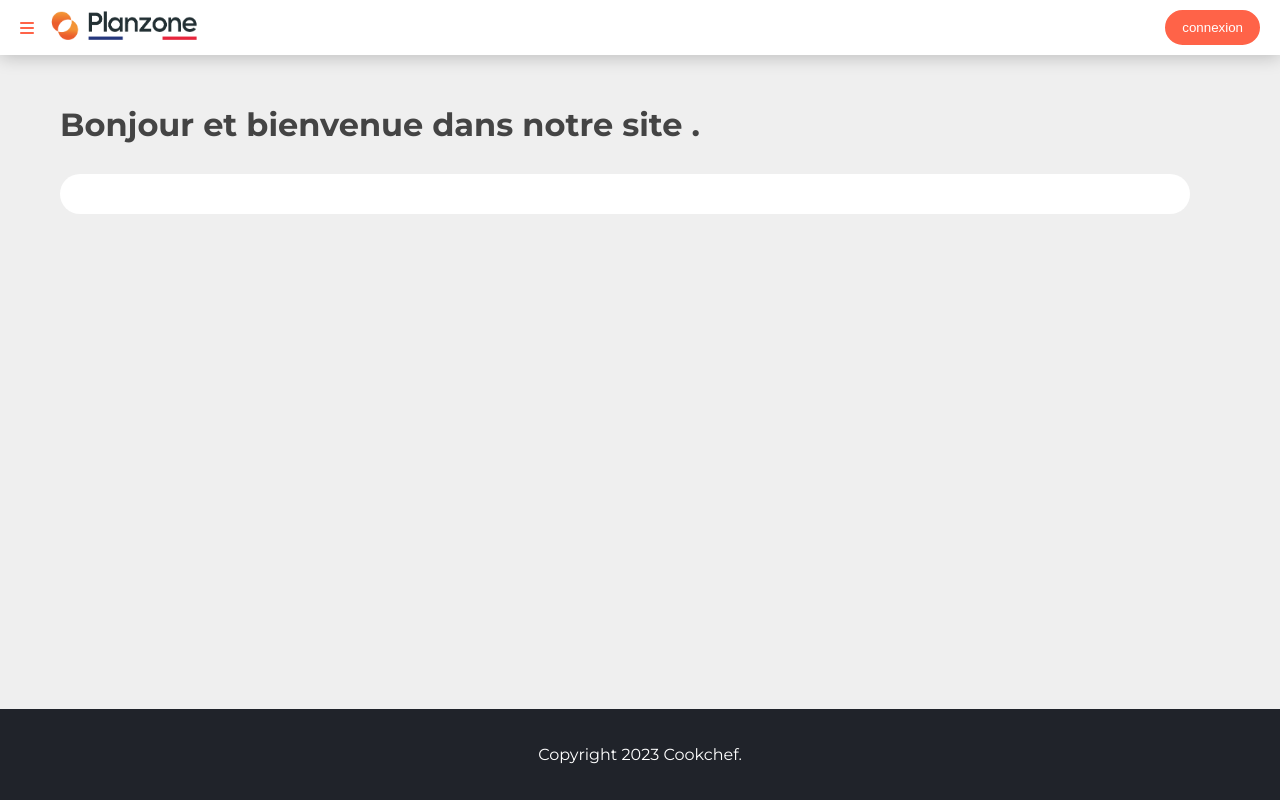
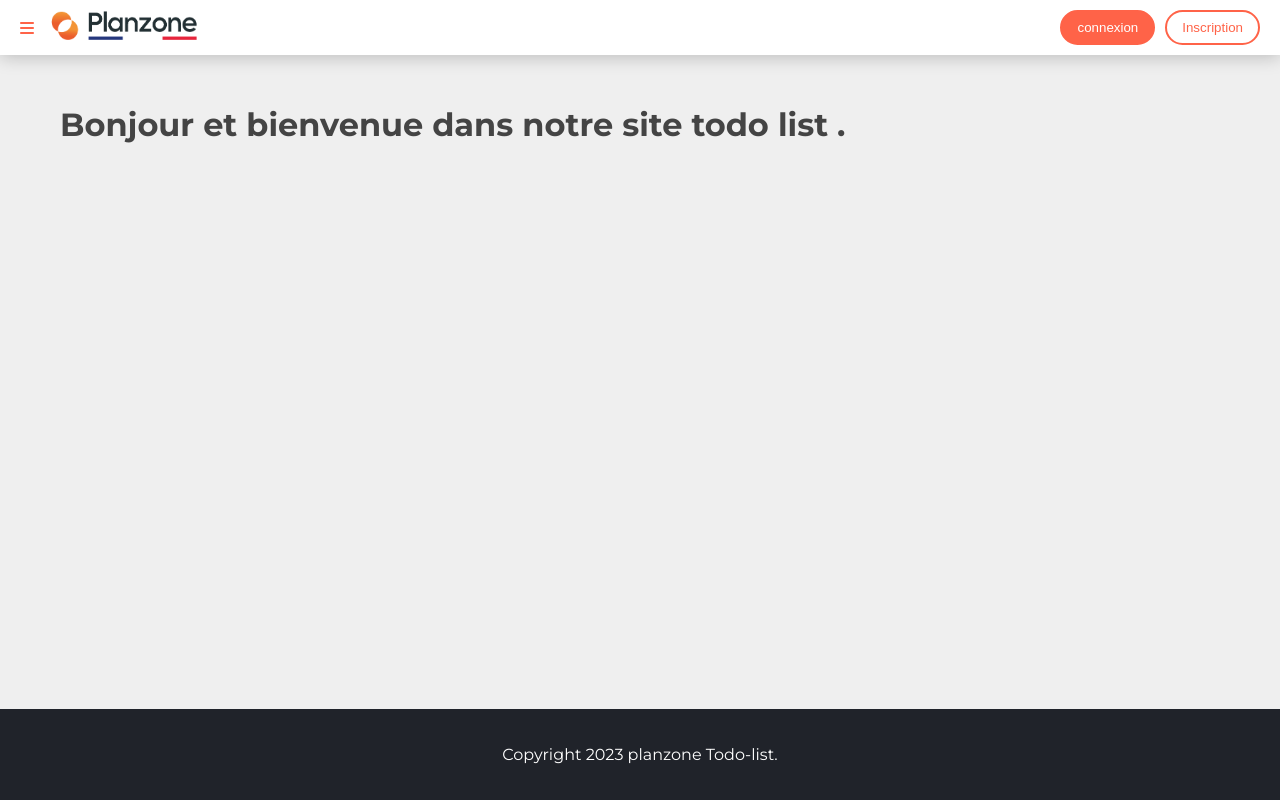
Before and after one commit to Talatizi-kamel/Todo-List, a React (Create React App) app in the folder frontend/: page / in a window 1280 px wide. Built offline with nearby package versions, Linux system fonts and the light colour scheme.

Commit message:
Mise en place les routes

```diff
--- a/frontend/package.json
+++ b/frontend/package.json
@@ -3,14 +3,18 @@
   "version": "0.1.0",
   "private": true,
   "dependencies": {
+    "@hookform/resolvers": "^3.3.2",
     "@testing-library/jest-dom": "^5.17.0",
     "@testing-library/react": "^13.4.0",
     "@testing-library/user-event": "^13.5.0",
     "react": "^18.2.0",
     "react-dom": "^18.2.0",
+    "react-hook-form": "^7.49.2",
+    "react-router-dom": "^6.21.0",
     "react-scripts": "5.0.1",
     "sass": "^1.69.5",
-    "web-vitals": "^2.1.4"
+    "web-vitals": "^2.1.4",
+    "yup": "^1.3.3"
   },
   "scripts": {
     "start": "react-scripts start",
--- a/frontend/src/App.js
+++ b/frontend/src/App.js
@@ -1,13 +1,16 @@
 import Footer from "./components/Footer";
 import Header from "./components/Header";
-import Content from "./components/content";
 import styles from "./App.module.scss";
+import { Suspense } from "react";
+import { Outlet } from "react-router-dom";
 
 function App() {
   return (
     <div className={`d-flex flex-column ${styles.appContainer}`}>
       <Header />
-      <Content />
+      <Suspense>
+        <Outlet />
+      </Suspense>
       <Footer />
     </div>
   );
--- a/frontend/src/components/Footer.js
+++ b/frontend/src/components/Footer.js
@@ -4,7 +4,7 @@ function Footer() {
     <footer
       className={`${styles.footer} d-flex flex-row align-items-center justify-content-center p-20`}
     >
-      <p>Copyright 2023 Cookchef.</p>
+      <p>Copyright 2023 planzone Todo-list.</p>
     </footer>
   );
 }
--- a/frontend/src/components/Header.js
+++ b/frontend/src/components/Header.js
@@ -1,18 +1,23 @@
 import styles from "./Header.module.scss";
 import logo from "../assets/images/Logo-PZ-Bleu-Blanc-Rouge.png";
+import { NavLink } from "react-router-dom";
 function Header() {
   return (
     <header className={`${styles.header} d-flex flex-row align-items-center`}>
       <i class="fa-solid fa-bars mr-15"></i>
       <div className="flex-fill">
-        <img src={logo} alt="logo planzone"></img>
+        <NavLink to="/">
+          {" "}
+          <img src={logo} alt="logo planzone"></img>{" "}
+        </NavLink>
       </div>
       <ul>
-        {/* <button className="mr-5 btn btn-reverse-primary">
-          <i class="fa-solid fa-cart-shopping"></i>
-          <span className="ml-5">panier</span>
-        </button> */}
-        <button className="btn btn-primary">connexion</button>
+        <button className="btn btn-primary mr-5">connexion</button>
+      </ul>
+      <ul>
+        <NavLink to="signup">
+          <button className="btn btn-reverse-primary ml-5">Inscription</button>
+        </NavLink>
       </ul>
     </header>
   );
--- /dev/null
+++ b/frontend/src/components/Homepage.js
@@ -0,0 +1,11 @@
+function Homepage() {
+  return (
+    <div className="flex-fill container p-20">
+      <h1 className="my-30">
+        Bonjour et bienvenue dans notre site todo list .
+      </h1>
+    </div>
+  );
+}
+
+export default Homepage;
--- /dev/null
+++ b/frontend/src/components/signup.js
@@ -0,0 +1,5 @@
+function Signup() {
+  return <h1>inscription page</h1>;
+}
+
+export default Signup;
--- a/frontend/src/index.js
+++ b/frontend/src/index.js
@@ -1,13 +1,14 @@
 import React from "react";
 import ReactDOM from "react-dom/client";
-import App from "./App";
 import reportWebVitals from "./reportWebVitals";
 import "./assets/styles/index.scss";
+import { RouterProvider } from "react-router-dom";
+import { router } from "./router";
 
 const root = ReactDOM.createRoot(document.getElementById("root"));
 root.render(
   <React.StrictMode>
-    <App />
+    <RouterProvider router={router}> </RouterProvider>
   </React.StrictMode>
 );
 
--- /dev/null
+++ b/frontend/src/router.js
@@ -0,0 +1,22 @@
+import { lazy } from "react";
+import App from "./App";
+import { createBrowserRouter } from "react-router-dom";
+const Homepage = lazy(() => import("./components/Homepage"));
+const Signup = lazy(() => import("./components/signup"));
+
+export const router = createBrowserRouter([
+  {
+    path: "/",
+    element: <App />,
+    children: [
+      {
+        index: true,
+        element: <Homepage />,
+      },
+      {
+        path: "signup",
+        element: <Signup />,
+      },
+    ],
+  },
+]);
```
Also changed, not shown: 1 other file (tests, documents, lock files or other folders).
